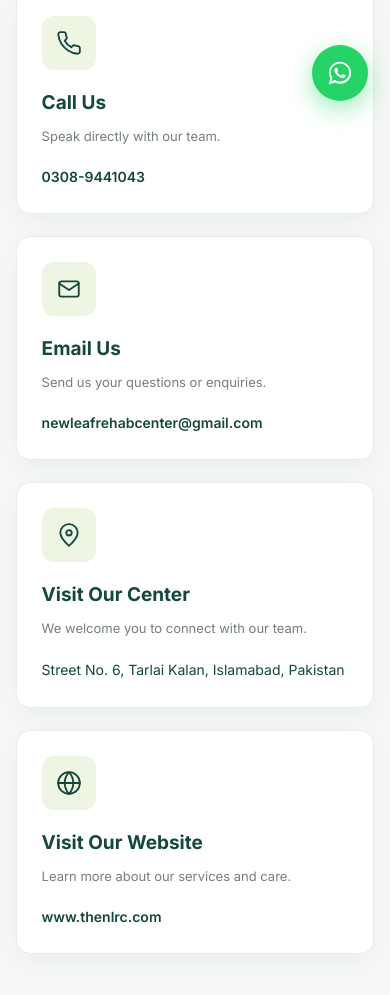
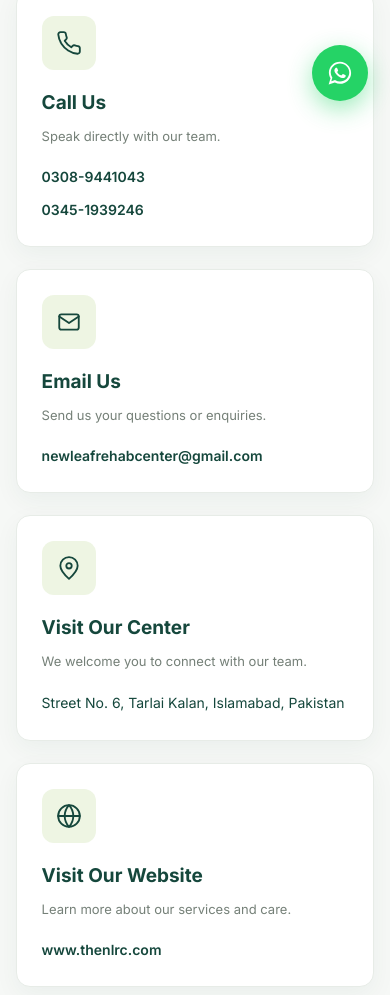
Before and after one commit to sudais122/New-Leaf-Rehab, a React (Vite) app: page /contact in a window 390 px wide. Shown: the part 721-1716 px from the top of the page. Built offline with nearby package versions, Linux system fonts and the light colour scheme.

Commit message:
phone number change

```diff
--- a/src/pages/Contact.jsx
+++ b/src/pages/Contact.jsx
@@ -14,6 +14,7 @@ const contactDetails = [
     icon: 'phone',
     links: [
       { label: '0308-9441043', href: 'tel:03089441043' },
+      { label: '0345-1939246', href: 'tel:03451939246' }
     ]
   },
   {
```
